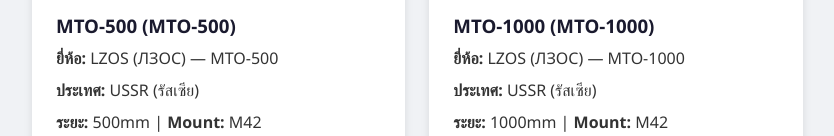
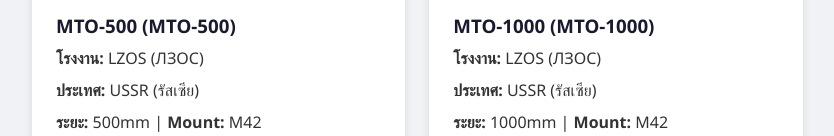
Before and after one commit to Touchpol/JSD13-Week03, a website: page Vibe-Code-My-Ecommerce/web/lenses.html in a window 1280 px wide. Shown: the part 1322-1458 px from the top of the page, without its empty margins (24-858 px from the left). Drawn offline with Linux system fonts and the light colour scheme; sample sign-in values are in the browser's storage.

Commit message:
edit more

```diff
--- a/Vibe-Code-My-Ecommerce/web/lenses.html
+++ b/Vibe-Code-My-Ecommerce/web/lenses.html
@@ -48,7 +48,7 @@
             </div>
           </div>
           <h3>${l.lens_name}</h3>
-          <p><strong>${l.brand === 'KMZ (КМЗ)' ? 'โรงงาน' : 'ยี่ห้อ'}:</strong> ${l.brand}${l.brand === 'KMZ (КМЗ)' ? '' : ' — ' + l.model}</p>
+          <p><strong>${l.brand === 'KMZ (КМЗ)' || l.brand === 'LZOS (ЛЗОС)' ? 'โรงงาน' : 'ยี่ห้อ'}:</strong> ${l.brand}${l.brand === 'KMZ (КМЗ)' || l.brand === 'LZOS (ЛЗОС)' ? '' : ' — ' + l.model}</p>
           <p><strong>ประเทศ:</strong> ${l.origin}</p>
           <p><strong>ระยะ:</strong> ${l.focal_length} | <strong>Mount:</strong> ${l.mount}</p>
           <p><strong>รูรับแสง:</strong> ${l.aperture.max} — ${l.aperture.min}</p>
```
